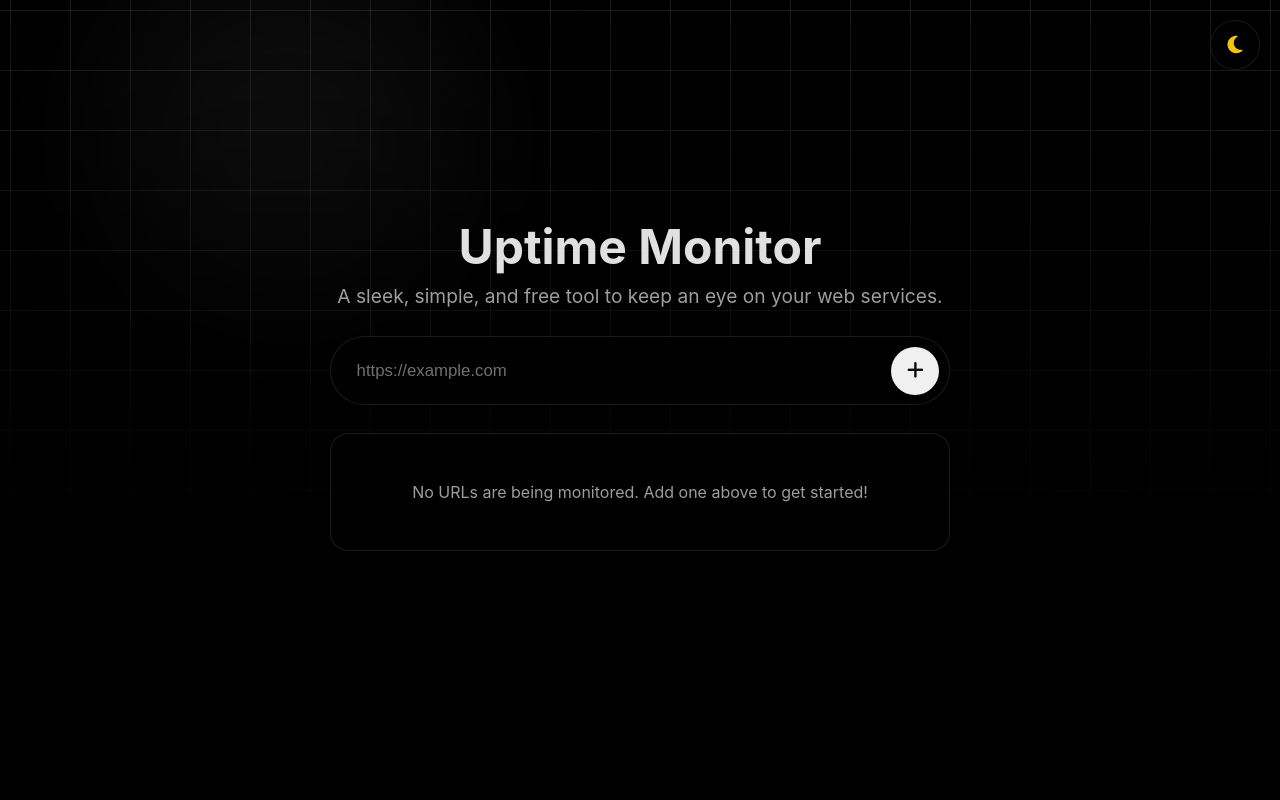
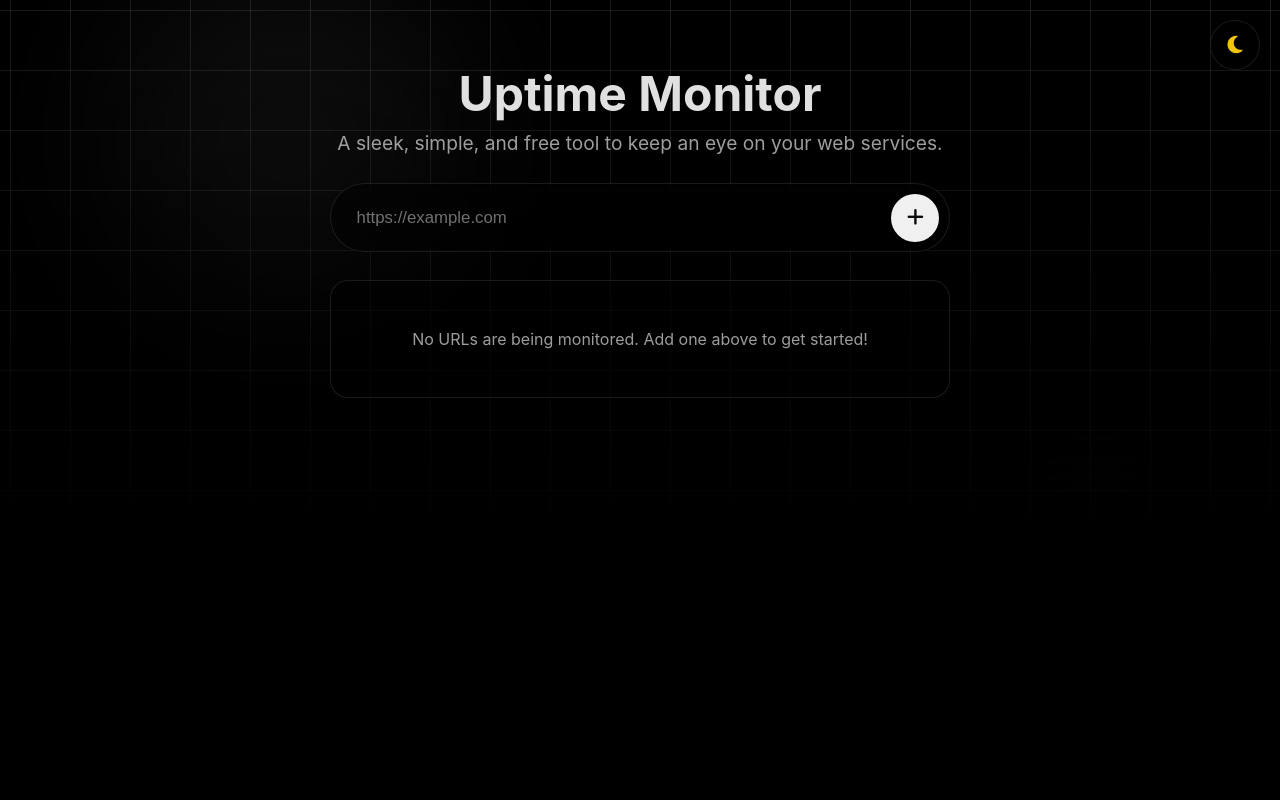
Before and after one commit to EndOverdosing/Monitor-Uptime, a FastAPI app: page / in a window 1280 px wide. Run offline with FastAPI, Linux system fonts and the light colour scheme.

Commit message:
Update style.css

```diff
--- a/static/style.css
+++ b/static/style.css
@@ -56,9 +56,9 @@
     -webkit-font-smoothing: antialiased;
     display: flex;
     justify-content: center;
-    align-items: center;
+    align-items: flex-start;
     min-height: 100vh;
-    padding: 2rem 1rem;
+    padding: 4rem 1rem;
     overflow-x: hidden;
     transition: background-color 0.4s ease;
 }
@@ -137,7 +137,7 @@
 #submit-button { display: flex; align-items: center; justify-content: center; height: 48px; width: 48px; background-color: var(--button-primary-bg); color: var(--button-primary-text); border: none; border-radius: 50%; font-size: 1.2rem; cursor: pointer; transition: var(--transition-std); flex-shrink: 0; }
 #submit-button:hover:not(:disabled) { transform: scale(1.1); }
 
-.flash-message { padding: 1.25rem 1.75rem; border-radius: var(--border-radius-soft); font-weight: 500; animation: fade-in-up 0.5s ease-out both; text-align: center; }
+.flash-message { position: relative; z-index: 5; padding: 1.25rem 1.75rem; border-radius: var(--border-radius-soft); font-weight: 500; animation: fade-in-up 0.5s ease-out both; text-align: center; }
 .flash-success { background-color: rgba(80, 250, 123, 0.1); border: 1px solid rgba(80, 250, 123, 0.2); color: var(--success-color); }
 .flash-error { background-color: rgba(255, 85, 85, 0.1); border: 1px solid rgba(255, 85, 85, 0.2); color: var(--error-color); }
 
@@ -181,7 +181,7 @@
 .logs-table .status-text-down { color: var(--error-color); font-weight: var(--font-weight-semibold); }
 
 @media (max-width: 640px) {
-    body { align-items: flex-start; padding-top: 6rem; }
+    body { padding-top: 6rem; }
     .url-card-stats { grid-template-columns: 1fr; gap: 0.75rem; }
     .logs-table thead { display: none; }
     .logs-table tr { display: block; margin-bottom: 1rem; border-radius: var(--border-radius-soft); background-color: var(--glass-base-bg); border: 1px solid var(--border-color-subtle); padding: 1rem; }
```
